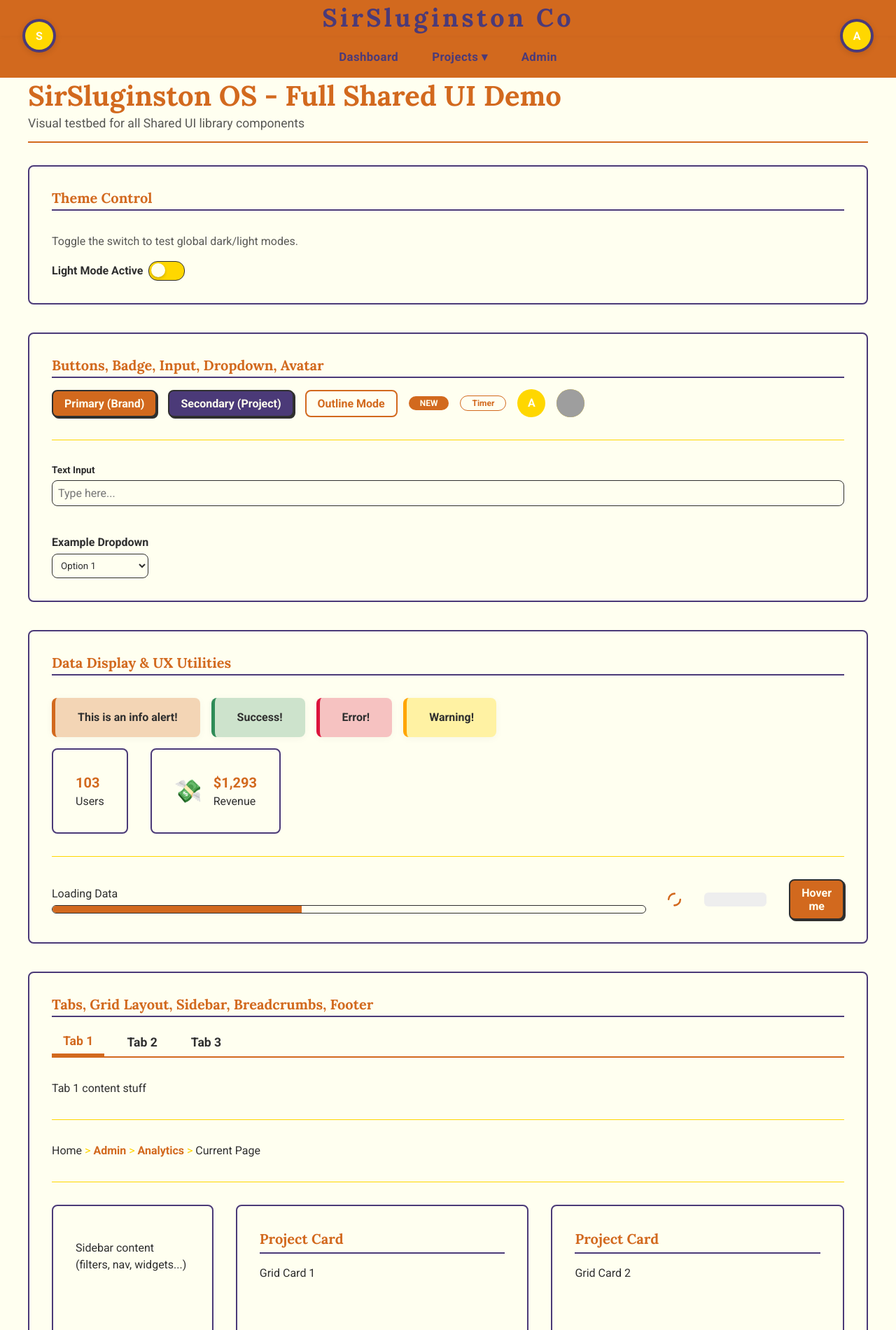
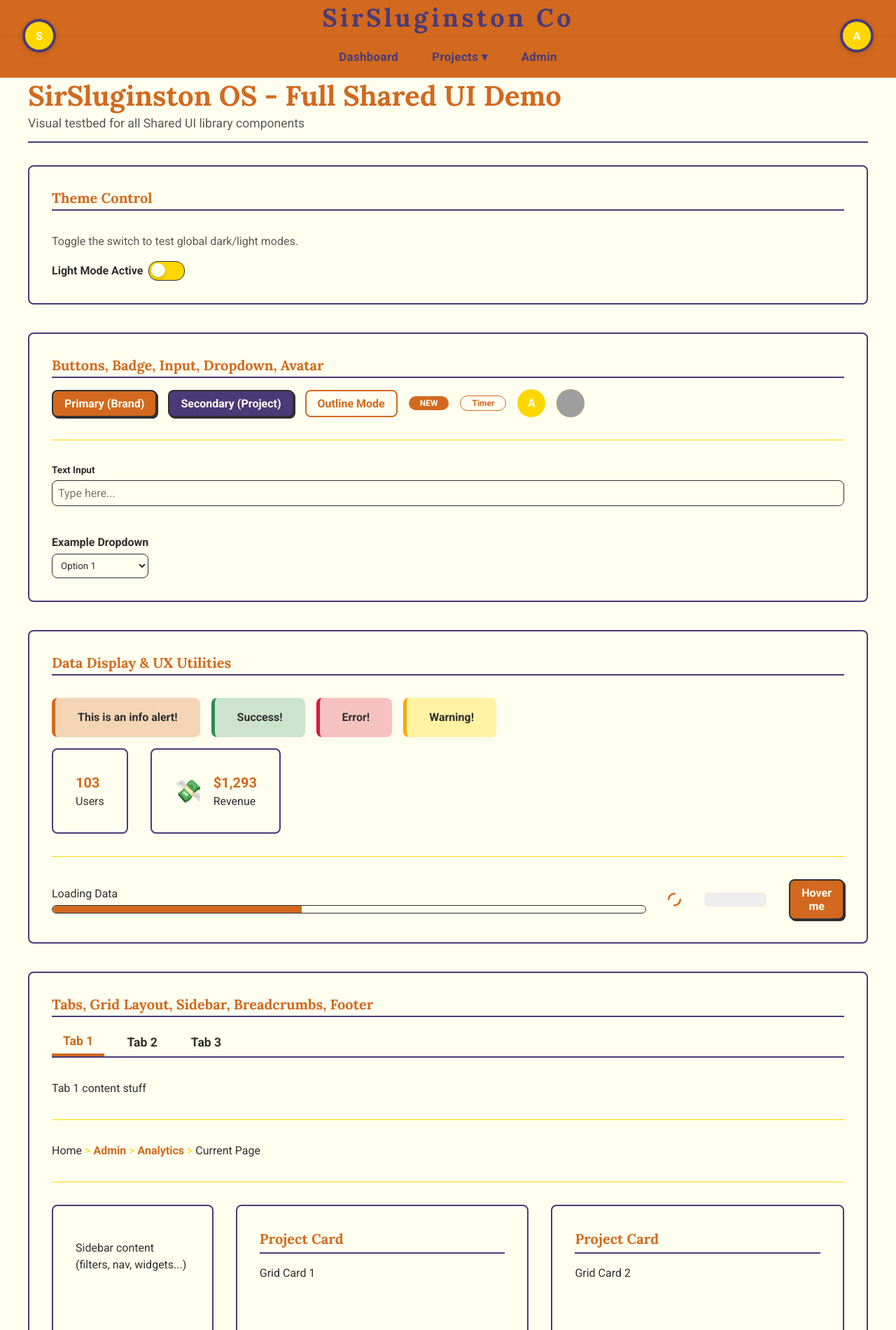
Before and after one commit to SirSluginston/shared-ui, a React (Vite) app: page / in a window 1280 px wide. Shown: the top 1900 px of the page at 70% size. Built offline with nearby package versions, Linux system fonts and the light colour scheme; grey boxes are pictures that could not be loaded.

Commit message:
refactor: update Modal, Header, and Tabs to use shared-border-color

```diff
--- a/src/components/Header.tsx
+++ b/src/components/Header.tsx
@@ -1,5 +1,3 @@
-import React from 'react';
-
 interface HeaderProps {
   title: string;
   subtitle?: string;
@@ -11,7 +9,7 @@ export const Header = ({ title, subtitle }: HeaderProps) => {
     <header
       style={{
         marginBottom: 'var(--space-lg)',
-        borderBottom: '2px solid var(--brand-color)',
+        borderBottom: '2.5px solid var(--shared-border-color)',
         paddingBottom: 'var(--space-md)',
         width: '100%',
         marginTop: 0
--- a/src/components/Modal.tsx
+++ b/src/components/Modal.tsx
@@ -32,7 +32,11 @@ export const Modal = ({ open, onClose, children }: ModalProps) => {
           background: 'var(--light-color)',
           padding: 'var(--space-xl)',
           borderRadius: 'var(--radius-master)',
-          boxShadow: '0 4px 24px rgba(0,0,0,0.2)'
+          border: '2.5px solid var(--shared-border-color)',
+          boxShadow: '0 4px 24px rgba(0,0,0,0.2)',
+          maxWidth: '90vw',
+          maxHeight: '90vh',
+          overflow: 'auto',
         }}
         onClick={e => e.stopPropagation()}
       >
--- a/src/components/Tabs.tsx
+++ b/src/components/Tabs.tsx
@@ -9,7 +9,7 @@ interface TabsProps {
 // Tabs: Clickable horizontal section headers for switching visible content.
 export const Tabs = ({ tabs, activeIndex, onTabClick }: TabsProps) => (
   <div style={{ width: '100%' }}>
-    <div style={{ display: 'flex', gap: 'var(--space-md)', borderBottom: '2px solid var(--brand-color)' }}>
+    <div style={{ display: 'flex', gap: 'var(--space-md)', borderBottom: '2.5px solid var(--shared-border-color)' }}>
       {tabs.map((tab, i) => (
         <button
           key={tab.label}
```
